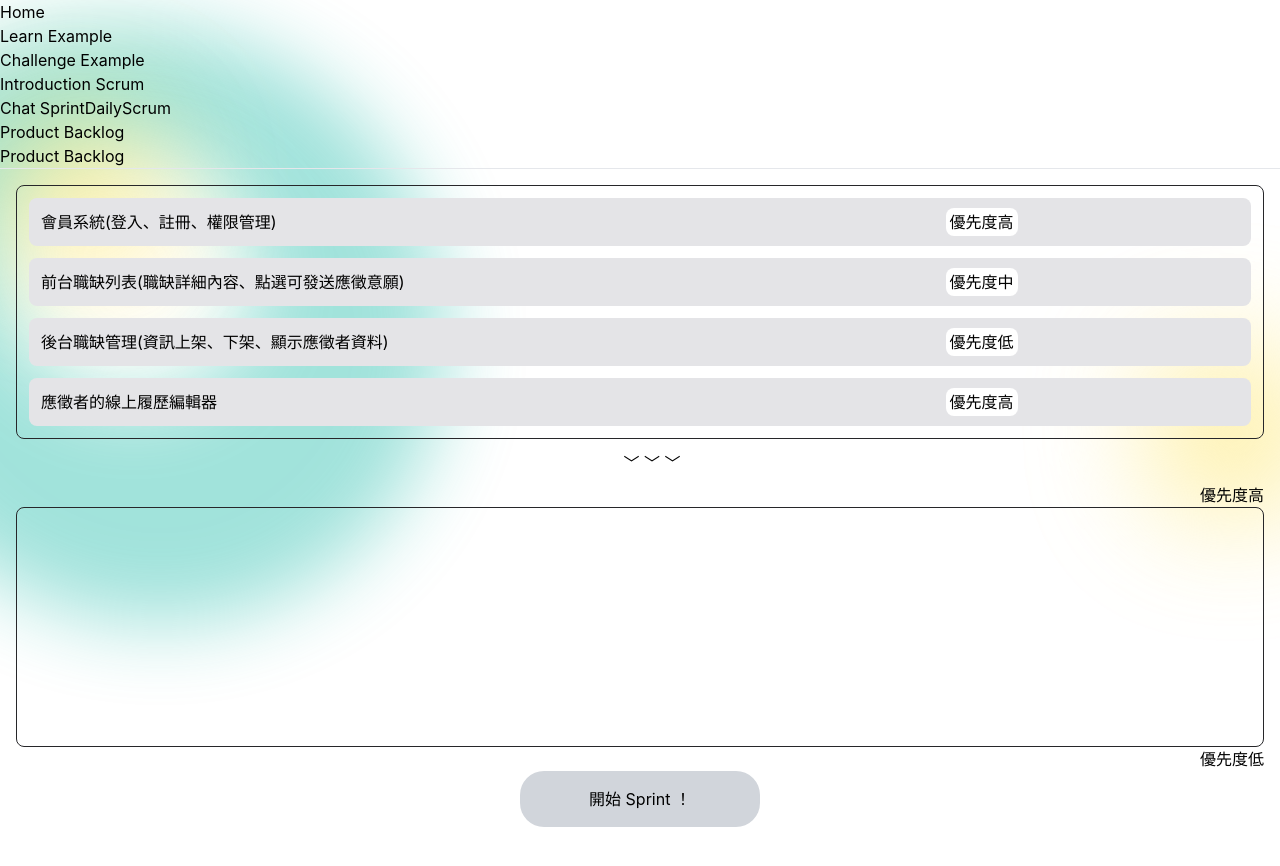
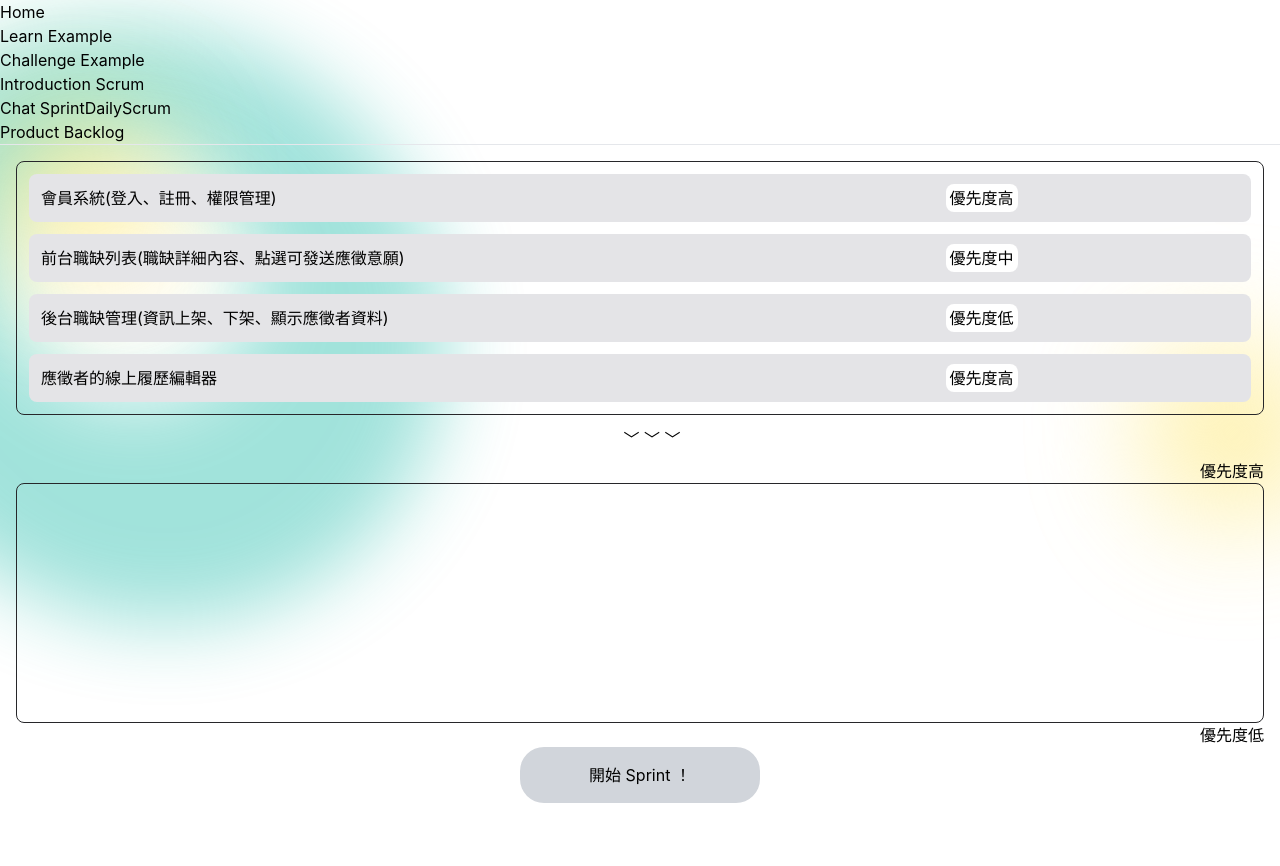
Before and after one commit to alphatero/f2e_scrum_frontend, a React (Create React App) app: page /exam/product-backlog in a window 1280 px wide. Shown: the top 866 px of the page. Built offline with nearby package versions, Linux system fonts and the light colour scheme.

Commit message:
fix: use key in .map() ; navbarList.js - backlog path

```diff
--- a/src/constants/navbarList.js
+++ b/src/constants/navbarList.js
@@ -26,12 +26,7 @@ export const pageList = [
   },
   {
     id: 6,
-    link: '/Exam/ProductBacklog',
-    label: 'Product Backlog',
-  },
-  {
-    id: 6,
-    link: '/Exam/ProductBacklog',
+    link: '/exam/product-backlog',
     label: 'Product Backlog',
   },
 ];
--- a/src/views/exam/ProductBacklog.jsx
+++ b/src/views/exam/ProductBacklog.jsx
@@ -16,11 +16,13 @@ function ProductBacklog() {
       <div className="border border-zinc-800 rounded-lg p-3 space-y-3">
         {
           tasks.map((task) => (
-            <div className={clsx(
-              'grid grid-cols-4 gap-2',
-              'w-full p-3',
-              'rounded-lg bg-zinc-200',
-            )}
+            <div
+              key={task.id}
+              className={clsx(
+                'grid grid-cols-4 gap-2',
+                'w-full p-3',
+                'rounded-lg bg-zinc-200',
+              )}
             >
               <div className="col-span-3">
                 <p>{task.content}</p>
```
